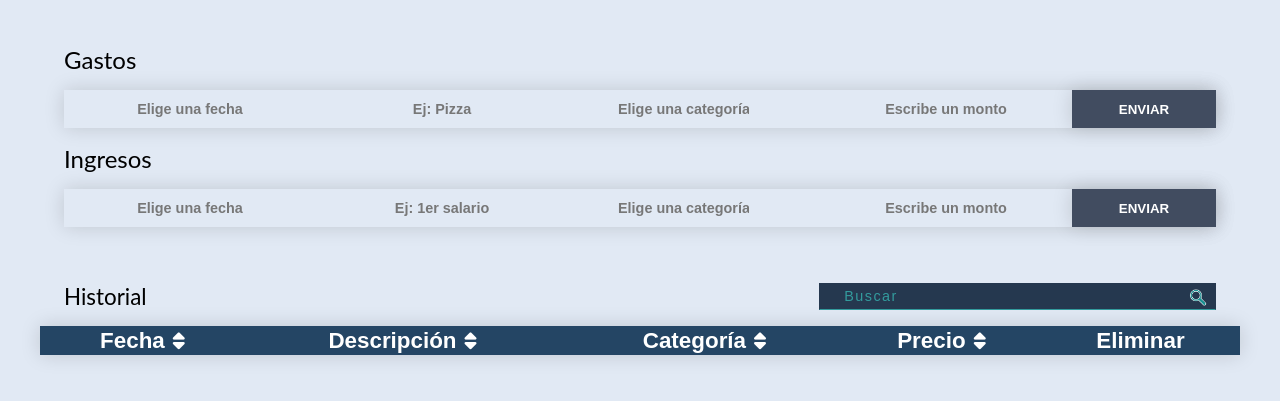
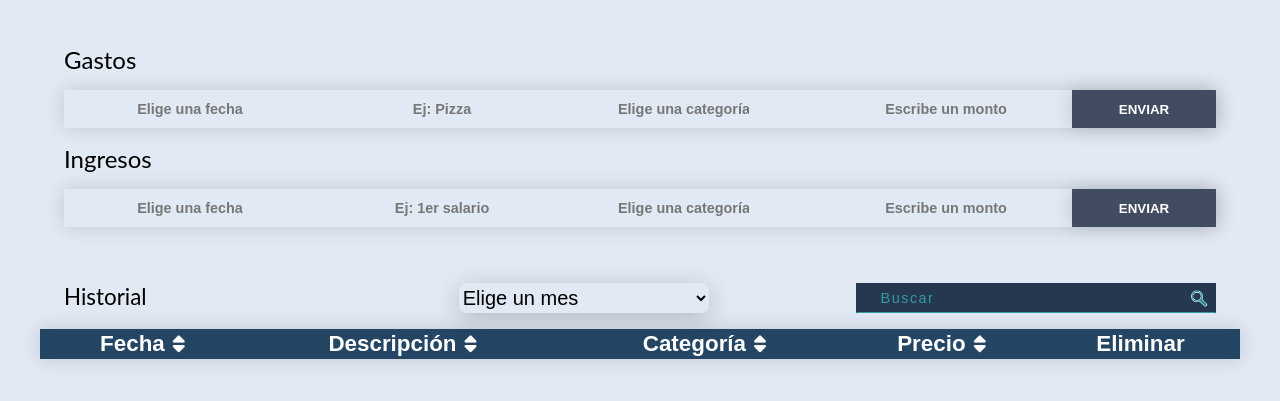
Before and after one commit to svcTheDev/easyBudget, a plain HTML site: page index.html in a window 1280 px wide. Shown: the part 165-566 px from the top of the page. Drawn offline with Linux system fonts and the light colour scheme.

Commit message:
html & css finished

```diff
--- a/index.html
+++ b/index.html
@@ -192,6 +192,17 @@
       </div>
         <div class="history-container container">
           <p>Historial</p>
+          <div class="monthList">
+            <label for="monthList"></label>
+            <select>
+q             <option value="" disabled selected>Elige un mes</option>
+q             <option>Option 1</option>
+              <option>Option 2</option>
+              <option>Option 3</option>
+              <option>Option 4</option>
+              <option>Option 5</option>
+            </select>
+          </div>
           <div class="search__container container">
             <input class="search__input" type="text" placeholder="Buscar" />
           </div>
--- a/styles.css
+++ b/styles.css
@@ -212,11 +212,33 @@ span {
 /* Search Tool */
 
 .history-container {
-  display: flex;
-  justify-content: space-between;
+  display: grid;
+  grid-template-columns: repeat(1, 1fr 1fr 1fr);
+  column-gap: 2rem;
+  /* justify-content: space-between; */
   /* border: solid 1px black; */
-  text-align: right;
-  align-items: flex-end;
+  /* text-align: right; */
+  /* align-items: flex-end; */
+}
+
+
+.monthList {
+  position: relative;
+  top: 0%;
+  left: 0%;
+  /* transform: translate(-50%, -50%); */
+}
+
+.monthList select {
+  background-color: #e1e9f4;
+  color: 777777;
+  padding: .2rem 0;
+  width: 250px;
+  font-size: 20px;
+  border-radius: .5rem;
+  box-shadow: 0 5px 25px rgba(0, 0, 0, 0.2);
+  outline: none;
+  border: none;
 }
 
 .history-container p {
@@ -227,14 +249,15 @@ span {
   display: flex;
   justify-content: right;
   margin: 0;
-  /* width: 100%; */
+  width: 100%;
+  padding: 0;
 }
 
 .search__input {
   display: flex;
   justify-content: right;
   color: white;
-  width: 35%;
+  width: 90%;
   padding: 0.3rem 0 0.3rem 1rem;
   background-color: transparent;
   transition: transform 250ms ease-in-out;
@@ -261,7 +284,6 @@ span {
   color: white;
   padding: 0.3rem 1rem;
   outline: 0;
-  border: 1px solid transparent;
   background-color: #25384f;
   border-bottom: 1px solid #339b9d;
   border-radius: 0;
@@ -313,6 +335,7 @@ label {
   color: #222;
   display: block;
 }
+
 
 .allInputs:focus {
   outline: none;
```
Also changed, not shown: README.md.
